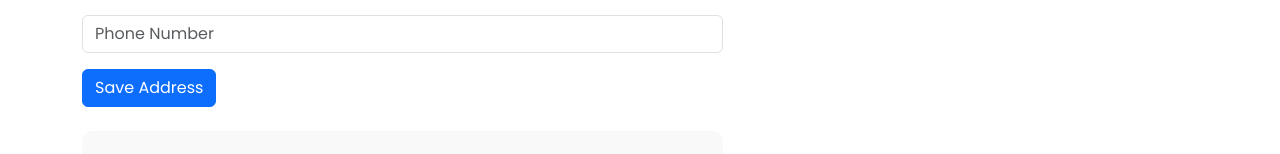
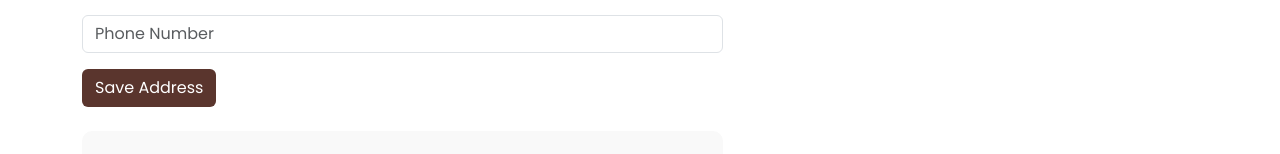
Before and after one commit to NakshatraNamahaCreations/atout-website-frontend, a React (Create React App) app: page /checkout in a window 1280 px wide. Both pictures are taken after a click on the button "Add New Address". Shown: the part 496-650 px from the top of the page. Built offline with nearby package versions, Linux system fonts and the light colour scheme.

Commit message:
updated saved address

```diff
--- a/src/Component/Checkout.js
+++ b/src/Component/Checkout.js
@@ -152,20 +152,74 @@ const Checkout = () => {
   }, [order, error, dispatch]);
 
 
-  const handleSaveInformation = (newAddress) => {
-    const updatedAddresses = [...savedAddresses, newAddress];
+  const handleSaveInformation = () => {
+    const newAddress = {
+      email,
+      firstName,
+      lastName,
+      address,
+      landmark,
+      city,
+      state,
+      pincode,
+      phoneNumber,
+    };
+
+    let updatedAddresses = [...savedAddresses];
+
+    if (selectedAddressIndex !== null) {
+      // If editing, replace the existing address
+      updatedAddresses[selectedAddressIndex] = newAddress;
+    } else {
+      // If adding a new address
+      updatedAddresses.push(newAddress);
+    }
+
     setSavedAddresses(updatedAddresses);
-    sessionStorage.setItem('savedAddresses', JSON.stringify(updatedAddresses));
-    toast.success('Address saved successfully!');
-    setShowForm(false);
-    setSelectedAddressIndex(updatedAddresses.length - 1);
-    setSelectedAddress(newAddress);
+
+    try {
+      sessionStorage.setItem('savedAddresses', JSON.stringify(updatedAddresses));
+      toast.success('Address saved successfully!');
+
+      setShowForm(false);
+      setSelectedAddressIndex(null);
+      setSelectedAddress(null);
+
+      // Reset form fields
+      setEmail('');
+      setFirstName('');
+      setLastName('');
+      setAddress('');
+      setLandmark('');
+      setCity('');
+      setState('');
+      setPincode('');
+      setPhoneNumber('');
+    } catch (error) {
+      console.error("Error saving address:", error);
+      toast.error("Failed to save address. Please try again.");
+    }
   };
 
+
+
   const handleEditAddress = (index) => {
+    const addressToEdit = savedAddresses[index];
+
+    setEmail(addressToEdit.email);
+    setFirstName(addressToEdit.firstName);
+    setLastName(addressToEdit.lastName);
+    setAddress(addressToEdit.address);
+    setLandmark(addressToEdit.landmark);
+    setCity(addressToEdit.city);
+    setState(addressToEdit.state);
+    setPincode(addressToEdit.pincode);
+    setPhoneNumber(addressToEdit.phoneNumber);
+
+    setSelectedAddressIndex(index); // Store the index of the address being edited
     setShowForm(true);
-    setSelectedAddress(savedAddresses[index]);
   };
+
 
   const handleSelectAddress = (index) => {
     setSelectedAddressIndex(index);
@@ -236,7 +290,7 @@ const Checkout = () => {
           </div>
           <input type="text" className="form-control mb-3" placeholder="Phone Number" value={phoneNumber} onChange={(e) => setPhoneNumber(e.target.value)} />
 
-          <button className="btn btn-primary me-2" onClick={handleSaveInformation}>Save Address</button>
+          <button className="btn  me-2" onClick={handleSaveInformation} style={{backgroundColor:'#5a352d', color:'white'}}>Save Address</button>
         </div>
       )}
 
```
